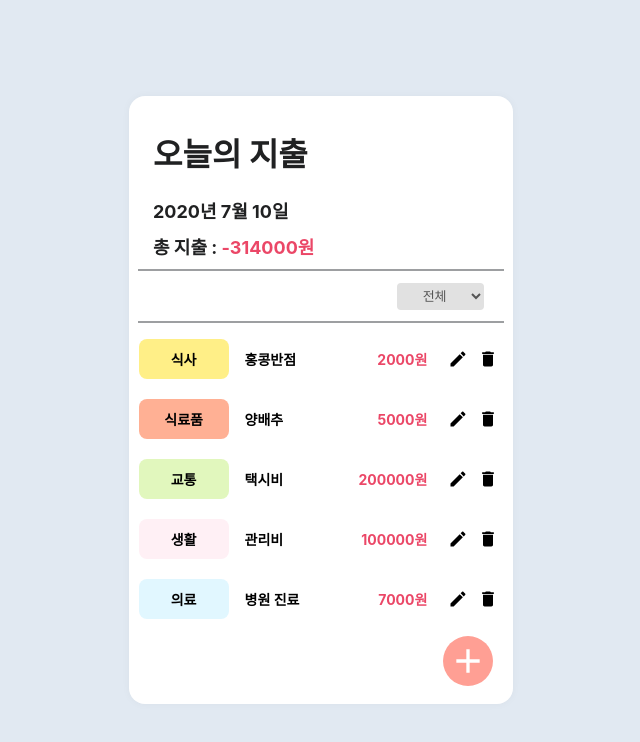
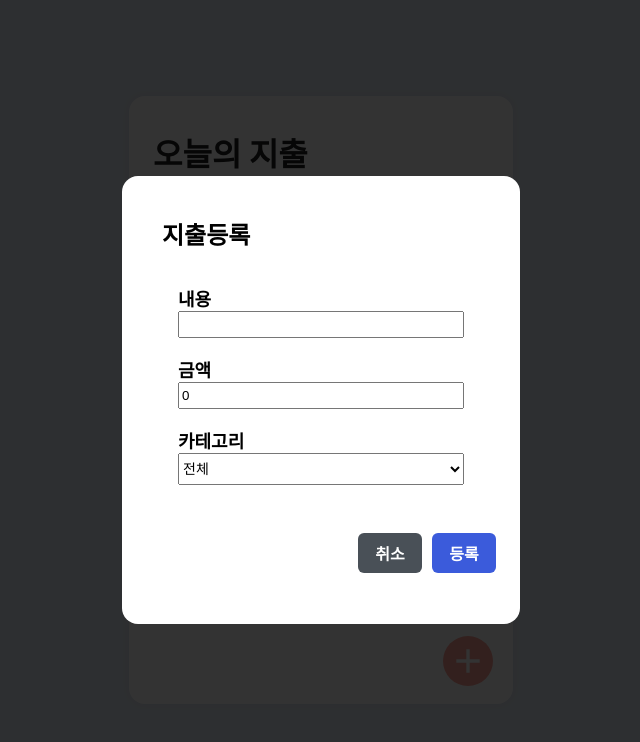
Before and after one commit to BoMeeYoon/react-hooks-financial-ledger, a React (Create React App) app: page / in a window 1280 px wide. Both pictures are taken after a click on the element 787 px from the left and 661 px from the top of the page. Shown: the top 742 px of the page, without its empty margins (319-959 px from the left). Built offline with nearby package versions, Linux system fonts and the light colour scheme.

Commit message:
expensesCreate : logic

```diff
--- a/src/components/ExpensesCreate.js
+++ b/src/components/ExpensesCreate.js
@@ -1,8 +1,8 @@
-import React from "react";
+import React, { useState } from "react";
 import styled from "styled-components";
 import { MdAdd } from "react-icons/md";
 import { coralPink, softGrayBlue } from "../constants/color";
-
+import ExpensesCreateModal from "./ExpensesCreateModal";
 
 const ExpensesCreateBtn = styled.div`
   position: absolute;
@@ -30,9 +30,20 @@ const ExpensesCreateBtn = styled.div`
   }
 `;
 function ExpensesCreate() {
+  const [open, setOpen] = useState(false);
+  const toggleHandler = () => setOpen(!open);
+
   return (
-    <ExpensesCreateBtn><MdAdd/></ExpensesCreateBtn>
-  )
+    <>
+      {open && (
+        <ExpensesCreateModal open={open} toggleHandler={toggleHandler} />
+      )}
+        <ExpensesCreateBtn
+          open={open} onClick={toggleHandler}>
+            <MdAdd/>
+        </ExpensesCreateBtn>
+    </>
+    )
 }
 
 export default ExpensesCreate;
--- /dev/null
+++ b/src/components/ExpensesCreateModal.js
@@ -0,0 +1,112 @@
+import React, { useRef } from 'react';
+import styled from 'styled-components';
+import Modal from '../components/common/Modal'
+import { useExpensesDispatch } from "../contexts/ExpensesContext";
+import useInputs from '../hooks/useInputs'
+import Button from '../components/common/Button'
+
+const ExpenseModalBtns = styled.div`
+    width: 100%;
+    hight: 50px;
+    display: flex;
+    justify-content: flex-end;
+`
+
+const ExpenseTextBlock = styled.div`
+    padding: 1rem;
+    h1 {
+        margin: 0;
+        font-size: 1.5rem;
+    }
+`
+
+const ExpenseContentBlock = styled.div`
+    display: flex;
+    flex-direction: column;
+    padding: 1rem;
+    padding-bottom: 2rem;
+    p {
+        padding-bottom: 0;
+        margin-bottom: 0;
+        font-size: 1.125rem;
+        font-weight: bold;
+    }
+    .input {
+        height: 1.2rem;
+        padding: 2px;
+    }
+    select {
+        height: 2rem;
+        padding: 0;
+        font-size: 14px;
+    }
+`
+
+function ExpensesCreateModal({open, toggleHandler}) {
+  const nextId = useRef(6);
+  const titles = [{
+      meal : '식사',
+      grocery : '식료품',
+      transportation : '교통',
+      living : '생활',
+      medical : '의료'
+  }];
+
+  const initialInputs = {
+      content:'',
+      amount: 0,
+      category: ''
+  };
+
+  const [{content, amount, category}, onChange, reset] = useInputs(initialInputs);
+
+  const dispatch = useExpensesDispatch();
+
+  const submitHandler = e => {
+
+    e.preventDefault();
+
+    dispatch({
+        type:'CREATE',
+        expense: {
+            id: nextId.current,
+            category,
+            title : titles[0][category],
+            content,
+            amount : Number(amount)
+        }
+    });
+    toggleHandler();
+    reset();
+    nextId.current +=1;
+
+  };
+
+  return (
+    <Modal>
+      <ExpenseTextBlock>
+        <h1>지출등록</h1>
+        <ExpenseContentBlock>
+            <p>내용</p>
+            <input type="text" name="content" value={content} className="input" onChange={onChange}/>
+            <p>금액</p>
+            <input type="number" name="amount" value={amount} className="input" onChange={onChange}/>
+            <p>카테고리</p>
+            <select name="category" value={category} onChange={onChange}>
+                <option value="all">전체</option>
+                <option value="meal">식사</option>
+                <option value="grocery">식료품</option>
+                <option value="transportation">교통</option>
+                <option value="living">생활</option>
+                <option value="medical">의료</option>
+            </select>
+        </ExpenseContentBlock>
+      </ExpenseTextBlock>
+      <ExpenseModalBtns>
+          <Button type="cancel" text="취소" onClick={toggleHandler} />
+          <Button type="submit" text="등록" onClick={submitHandler}/>
+      </ExpenseModalBtns>
+    </Modal>
+  )
+}
+export default ExpensesCreateModal
--- a/src/components/common/Modal.js
+++ b/src/components/common/Modal.js
@@ -1,105 +1,31 @@
 import React from 'react';
 import styled from 'styled-components';
-import ExpenseModalTemplate from './ExpenseModalTemplate'
-import {useExpenseDispatch} from './ExpenseContext'
-import useInputs from './ExpenseInputs'
-import ExpenseButton from './ExpenseButton'
 
-const ExpenseModalBtns = styled.div`
+const ModalBackground = styled.div`
+    position: fixed;
+    left: 0;
+    top: 0;
     width: 100%;
-    hight: 50px;
+    height: 100%;
     display: flex;
-    justify-content: flex-end;
+    align-items: center;
+    justify-content: center;
+    background: rgba(0, 0, 0, 0.8);
+    z-index: 5;
+`
+const FormBlock = styled.form`
+    width: 350px;
+    height: 400px;
+    padding: 1.5rem;
+    background: white;
+    border-radius: 16px;
 `
 
-const ExpenseTextBlock = styled.div`
-    padding: 1rem;
-    h1 {
-        margin: 0;
-        font-size: 1.5rem;
-    }
-`
-
-const ExpenseContentBlock = styled.div`
-    display: flex;
-    flex-direction: column;
-    padding: 1rem;
-    padding-bottom: 2rem;
-    p {
-        padding-bottom: 0;
-        margin-bottom: 0;
-        font-size: 1.125rem;
-        font-weight: bold;
-    }
-    .input {
-        height: 1.2rem;
-        padding: 2px;
-    }
-    select {
-        height: 2rem;
-        padding: 0;
-        font-size: 14px;
-    }
-`
-
-function ExpenseUpdateModal({open, onToggle, data}) {
-
-    const items = [{
-        meal : '식사',
-        grocery : '식료품',
-        transportation : '교통',
-        living : '생활',
-        medical : '의료'
-    }];
-
-    const [{content, amount, category}, onChange] = useInputs(data)
-
-    const dispatch = useExpenseDispatch();
-
-    const onSubmit = e => {
-
-        e.preventDefault();
-
-        dispatch({
-            type:'UPDATE',
-            id: data.id,
-            expense: {
-                id: data.id,
-                category,
-                title : items[0][category],
-                content,
-                amount
-            }
-        });
-
-        onToggle()
-
-    };
-
-return (<ExpenseModalTemplate>
-            <ExpenseTextBlock>
-                <h1>지출수정</h1>
-                <ExpenseContentBlock>
-                    <p>내용</p>
-                    <input type="text" name="content" value={content} className="input" onChange={onChange}/>
-                    <p>금액</p>
-                    <input type="number" name="amount" value={amount} className="input" onChange={onChange}/>
-                    <p>카테고리</p>
-                    <select name="category" value={category} onChange={onChange}>
-                        <option value="">전체</option>
-                        <option value="meal">식사</option>
-                        <option value="grocery">식료품</option>
-                        <option value="transportation">교통</option>
-                        <option value="living">생활</option>
-                        <option value="medical">의료</option>
-                    </select>
-
-                </ExpenseContentBlock>
-            </ExpenseTextBlock>
-            <ExpenseModalBtns>
-                <ExpenseButton type="cancel" text="취소" onClick={onToggle} />
-                <ExpenseButton type="submit" text="수정" onClick={onSubmit} />
-            </ExpenseModalBtns>
-        </ExpenseModalTemplate>)
+function Modal({children}) {
+    return (<ModalBackground>
+        <FormBlock>
+            {children}
+        </FormBlock>
+    </ModalBackground>)
 }
-export default ExpenseUpdateModal
+export default Modal
--- a/src/contexts/ExpensesContext.js
+++ b/src/contexts/ExpensesContext.js
@@ -43,10 +43,13 @@ const initialState = {
 }
 
 function expensesReducer(state, action) {
-  console.log(state.expenses, action.filter)
+
   switch(action.type) {
     case "CREATE" :
-      return state.expenses.concat(action.expense);
+      return {
+        ...state,
+        expenses: state.expenses.concat(action.expense)
+      };
     case "UPDATE" :
       return state.expenses.map(expense => expense.id === action.id ? expense = action.expense : expense);
     case "DELETE" :
--- /dev/null
+++ b/src/hooks/useInputs.js
@@ -0,0 +1,34 @@
+import {useReducer, useCallback} from 'react'
+
+const reducer = function (state, action) {
+    switch(action.type) {
+        case 'CHANGE' : return {
+            ...state,
+            [action.name] : action.value
+        }
+
+        case 'RESET' : return Object.keys(state).reduce( (acc, current) => {
+            acc[current] = ''
+            return acc
+        }, {})
+
+        default: return state
+    }
+}
+
+function useInputs(initialForm) {
+    const [form, dispatch] = useReducer(reducer, initialForm)
+
+    const onChange = useCallback( e => {
+        const { name, value } = e.target
+        dispatch( {type:'CHANGE', name, value} )
+    }, [])
+
+    const reset = useCallback( () => {
+        dispatch( {type:'RESET'} )
+    }, [])
+
+    return [form, onChange, reset]
+}
+
+export default useInputs
```
